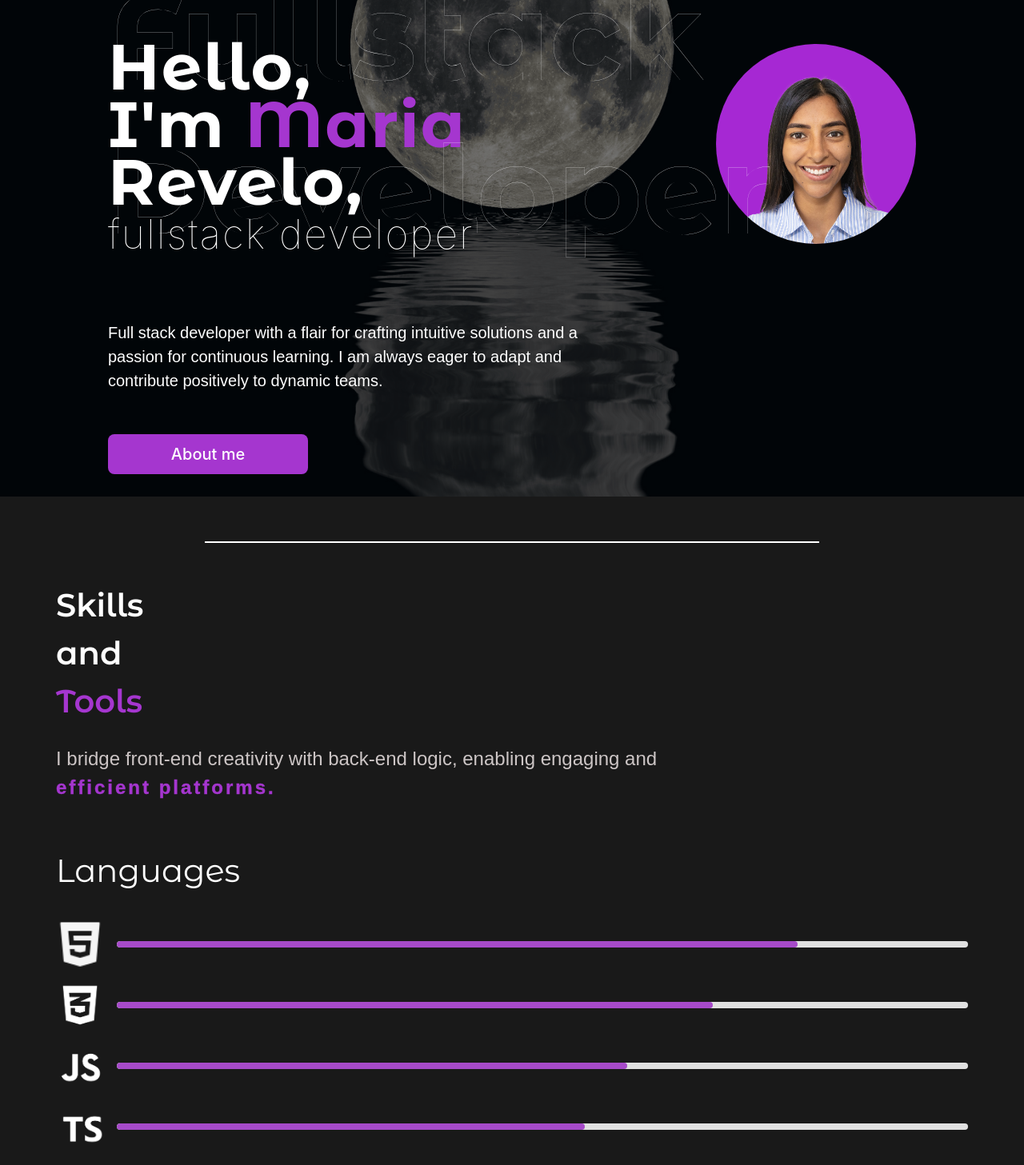
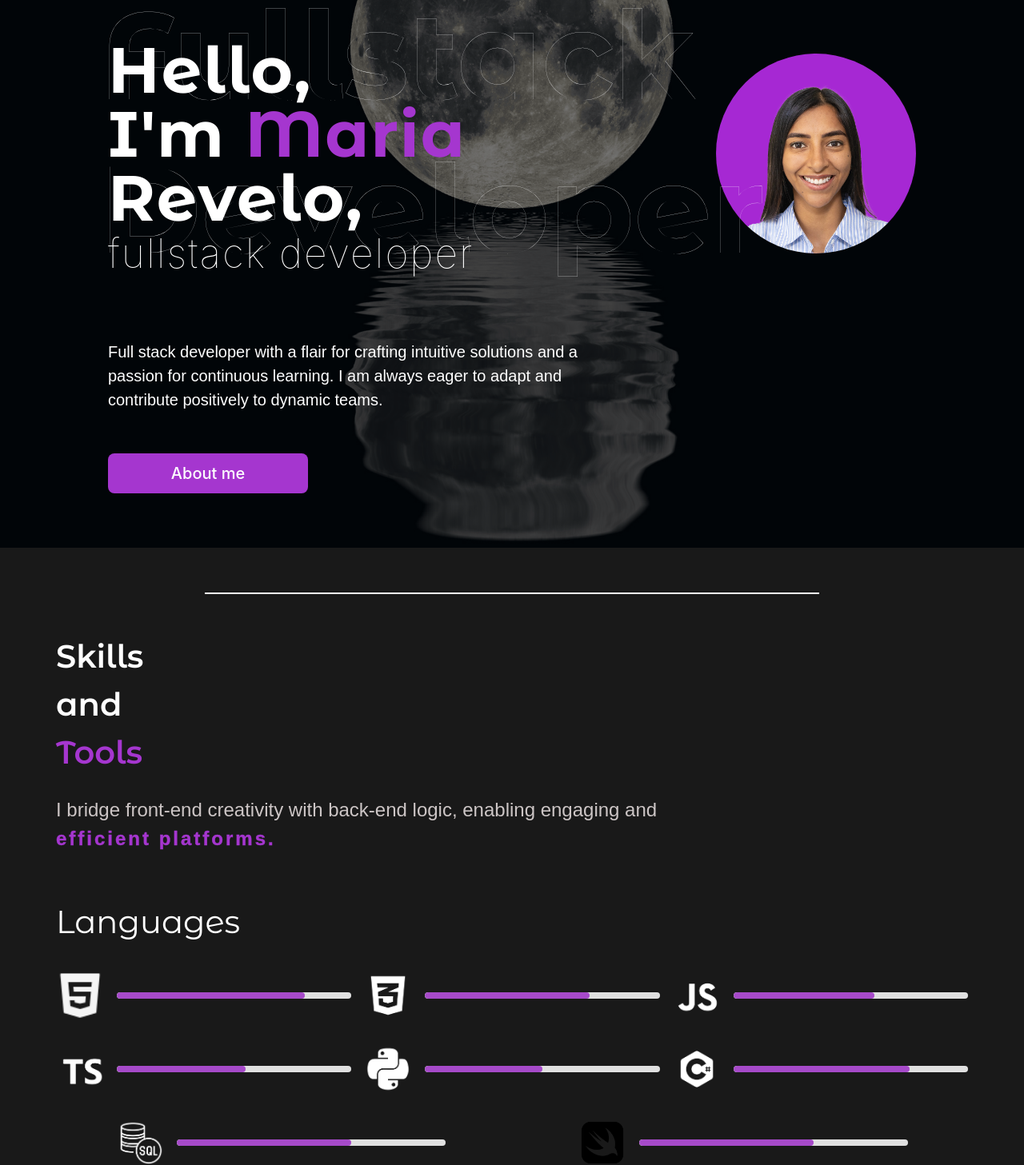
Before and after one commit to MariaVan8/portfolio-react, a React (Vite) app: page / in a window 1280 px wide. Shown: the part 160-1617 px from the top of the page at 80% size. Built offline with nearby package versions, Linux system fonts and the light colour scheme.

Commit message:
Added desktop media query for skills

```diff
--- a/src/components/Header/Header.scss
+++ b/src/components/Header/Header.scss
@@ -197,9 +197,13 @@
 		.first-layer {
 			font-size: 12vw;
 			-webkit-text-stroke-width: 0.2px;
+			right: 20px;
 		}
 		.second-layer {
 			padding: 0;
+			&_text {
+				line-height: 5rem;
+			}
 		}
 		.text-layer {
 			transform: none;
@@ -243,7 +247,7 @@
 		}
 		&_text-wrapper {
 			margin-top: 5rem;
-			height: 30vh;
+			height: 35vh;
 			align-items: flex-start;
 			p {
 				text-align: left;
--- a/src/components/NavBar/Navbar.scss
+++ b/src/components/NavBar/Navbar.scss
@@ -104,21 +104,16 @@
 @media only screen and (min-width: 960px) {
 	.nav {
 		padding: 2rem 135px;
+
 		&-box {
 			position: relative;
 			height: 0rem;
-			width: 50%;
+			width: 55%;
 			display: flex;
 			flex-direction: row;
 			background: none;
 			padding: 2rem 0;
 			gap: 1rem;
-			// &:active {
-			// 	text-decoration: underline;
-			// }
-			// &:hover {
-			// 	color: $secondary-color;
-			// }
 			&.show {
 				display: flex;
 			}
--- a/src/components/ProgressBar/ProgressBar.jsx
+++ b/src/components/ProgressBar/ProgressBar.jsx
@@ -6,6 +6,7 @@ import python from "../../assets/icons/python1.png";
 import cs from "../../assets/icons/c1.png";
 import sql from "../../assets/icons/sql1.png";
 import ts from "../../assets/icons/typescript1.png";
+import swift from "../../assets/icons/swift.png";
 
 const progressData = [
 	{ imgSrc: html, altText: "HTML", progress: 80 },
@@ -13,8 +14,9 @@ const progressData = [
 	{ imgSrc: js, altText: "Python", progress: 60 },
 	{ imgSrc: ts, altText: "C++", progress: 55 },
 	{ imgSrc: python, altText: "Android", progress: 50 },
-	{ imgSrc: cs, altText: "Sass", progress: 75 },
+	{ imgSrc: cs, altText: "C#", progress: 75 },
 	{ imgSrc: sql, altText: "TypeScript", progress: 65 },
+	{ imgSrc: swift, altText: "Swift", progress: 65 },
 ];
 
 function ProgressBar() {
--- a/src/components/ProgressBar/ProgressBar.scss
+++ b/src/components/ProgressBar/ProgressBar.scss
@@ -32,3 +32,26 @@
 		}
 	}
 }
+
+@media only screen and (min-width: 960px) {
+	.languages {
+		display: flex;
+		flex-wrap: wrap;
+		justify-content: space-between;
+		gap: 1rem; /* Adjust gap between flex items */
+	}
+
+	.progress-bar {
+		display: flex;
+		align-items: center;
+		flex: 1 1 calc(33.33% - 1rem); /* Two columns layout */
+		margin-bottom: 1rem;
+	}
+	.languages .progress-bar:nth-last-child(-n + 2) {
+		//flex: 1 1 calc(20% - 1rem); /* Smaller size for last two items */
+		//background-color: red;
+		flex: 1 1 calc(20% - 1rem) !important;
+		margin-right: 75px;
+		margin-left: 75px;
+	}
+}
--- a/src/components/Skills/Skills.scss
+++ b/src/components/Skills/Skills.scss
@@ -60,7 +60,6 @@
 	display: flex;
 	justify-content: space-between;
 	align-items: center;
-	//height: 30vh;
 	flex-direction: row;
 }
 
```
Also changed, not shown: src/assets/icons/swift.png (added).
